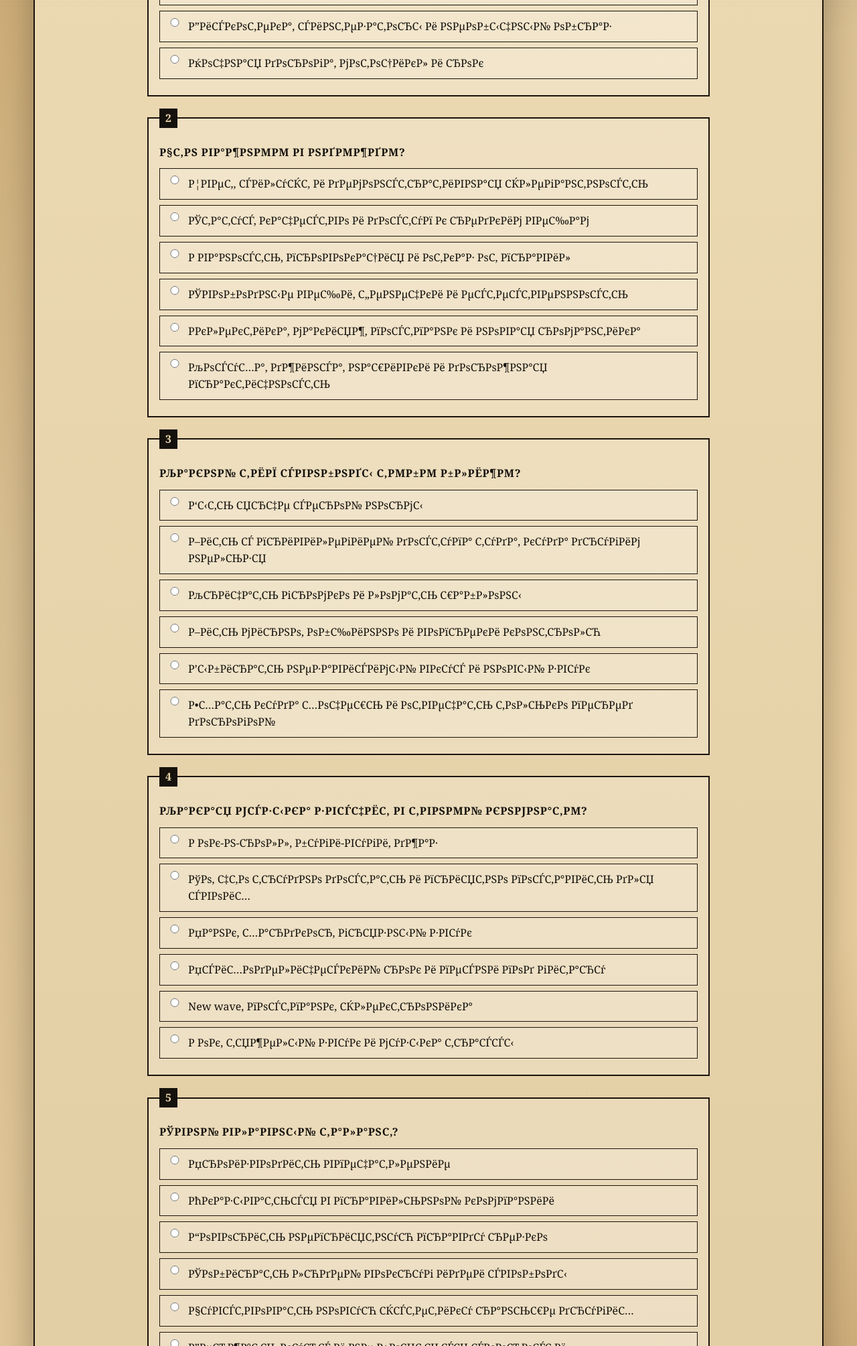
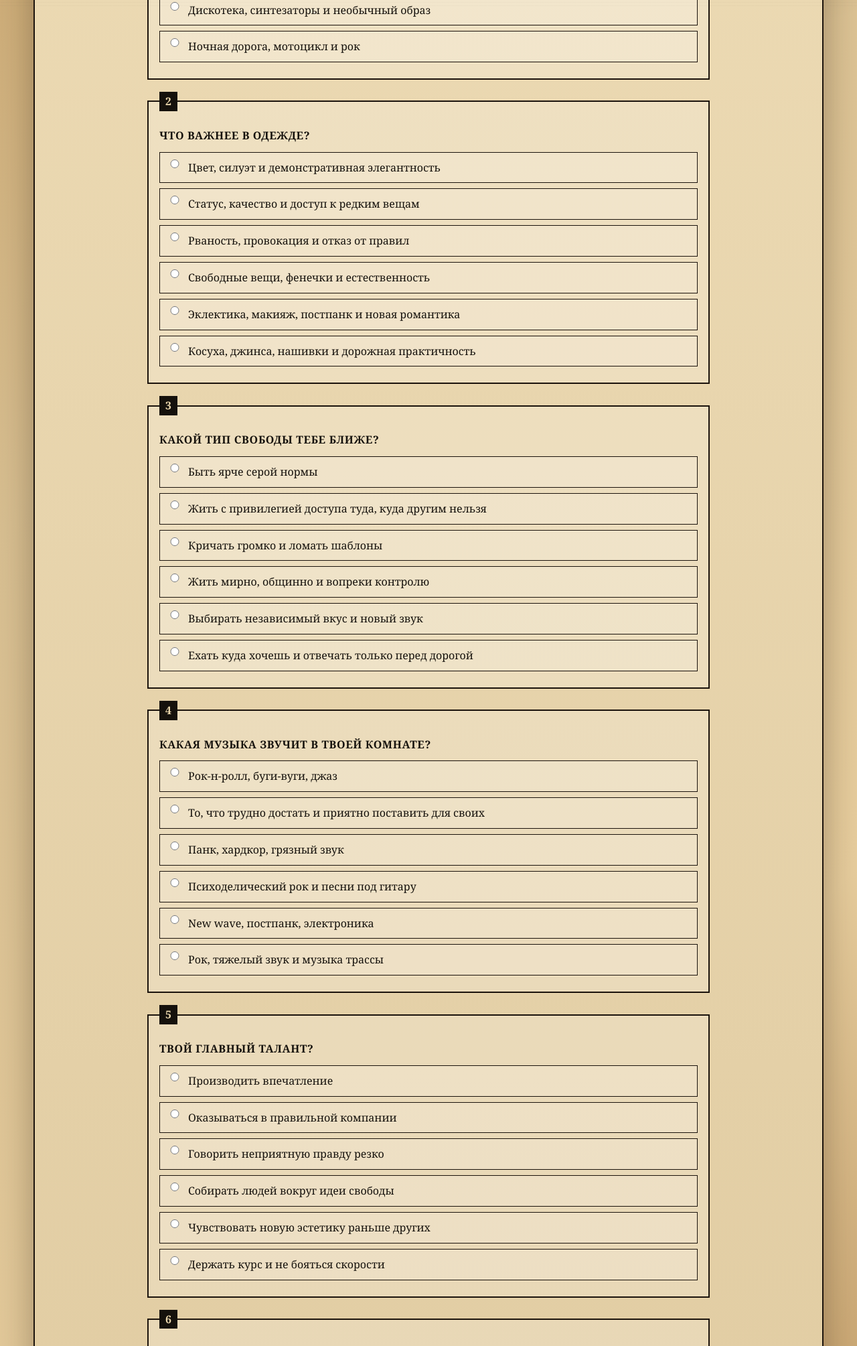
Before and after one commit to minipeck/history-project, a website built with Vite: page test.html in a window 1280 px wide. Shown: the part 791-2800 px from the top of the page at 67% size. Built offline with nearby package versions, Linux system fonts and the light colour scheme.

Commit message:
added project

```diff
--- a/js/test.js
+++ b/js/test.js
@@ -1,101 +1,101 @@
 const testQuestions = [
     {
-        question: "РљР°РєРѕР№ РІРµС‡РµСЂ С‚РµР±Рµ Р±Р»РёР¶Рµ?",
+        question: "Какой вечер тебе ближе?",
         answers: [
-            { text: "РўР°РЅС†С‹, СЏСЂРєР°СЏ РѕРґРµР¶РґР° Рё РїР»Р°СЃС‚РёРЅРєР° СЃ РґР¶Р°Р·РѕРј", value: "stilyagi" },
-            { text: "Р—Р°РєСЂС‹С‚Р°СЏ РєРѕРјРїР°РЅРёСЏ, РјРѕРґРЅС‹Рµ РІРµС‰Рё Рё СЂР°Р·РіРѕРІРѕСЂС‹ РЅРµ РґР»СЏ РІСЃРµС…", value: "majors" },
-            { text: "РЁСѓРјРЅС‹Р№ РєРІР°СЂС‚РёСЂРЅРёРє РёР»Рё РїРѕРґРІР°Р»СЊРЅС‹Р№ РєРѕРЅС†РµСЂС‚", value: "punk" },
-            { text: "Р“РёС‚Р°СЂР°, СЂР°Р·РіРѕРІРѕСЂС‹ Рѕ СЃРІРѕР±РѕРґРµ Рё РґР»РёРЅРЅР°СЏ РїСЂРѕРіСѓР»РєР°", value: "hippie" },
-            { text: "Р”РёСЃРєРѕС‚РµРєР°, СЃРёРЅС‚РµР·Р°С‚РѕСЂС‹ Рё РЅРµРѕР±С‹С‡РЅС‹Р№ РѕР±СЂР°Р·", value: "newwave" },
-            { text: "РќРѕС‡РЅР°СЏ РґРѕСЂРѕРіР°, РјРѕС‚РѕС†РёРєР» Рё СЂРѕРє", value: "bikers" }
+            { text: "Танцы, яркая одежда и пластинка с джазом", value: "stilyagi" },
+            { text: "Закрытая компания, модные вещи и разговоры не для всех", value: "majors" },
+            { text: "Шумный квартирник или подвальный концерт", value: "punk" },
+            { text: "Гитара, разговоры о свободе и длинная прогулка", value: "hippie" },
+            { text: "Дискотека, синтезаторы и необычный образ", value: "newwave" },
+            { text: "Ночная дорога, мотоцикл и рок", value: "bikers" }
         ]
     },
     {
-        question: "Р§С‚Рѕ РІР°Р¶РЅРµРµ РІ РѕРґРµР¶РґРµ?",
+        question: "Что важнее в одежде?",
         answers: [
-            { text: "Р¦РІРµС‚, СЃРёР»СѓСЌС‚ Рё РґРµРјРѕРЅСЃС‚СЂР°С‚РёРІРЅР°СЏ СЌР»РµРіР°РЅС‚РЅРѕСЃС‚СЊ", value: "stilyagi" },
-            { text: "РЎС‚Р°С‚СѓСЃ, РєР°С‡РµСЃС‚РІРѕ Рё РґРѕСЃС‚СѓРї Рє СЂРµРґРєРёРј РІРµС‰Р°Рј", value: "majors" },
-            { text: "Р РІР°РЅРѕСЃС‚СЊ, РїСЂРѕРІРѕРєР°С†РёСЏ Рё РѕС‚РєР°Р· РѕС‚ РїСЂР°РІРёР»", value: "punk" },
-            { text: "РЎРІРѕР±РѕРґРЅС‹Рµ РІРµС‰Рё, С„РµРЅРµС‡РєРё Рё РµСЃС‚РµСЃС‚РІРµРЅРЅРѕСЃС‚СЊ", value: "hippie" },
-            { text: "Р­РєР»РµРєС‚РёРєР°, РјР°РєРёСЏР¶, РїРѕСЃС‚РїР°РЅРє Рё РЅРѕРІР°СЏ СЂРѕРјР°РЅС‚РёРєР°", value: "newwave" },
-            { text: "РљРѕСЃСѓС…Р°, РґР¶РёРЅСЃР°, РЅР°С€РёРІРєРё Рё РґРѕСЂРѕР¶РЅР°СЏ РїСЂР°РєС‚РёС‡РЅРѕСЃС‚СЊ", value: "bikers" }
+            { text: "Цвет, силуэт и демонстративная элегантность", value: "stilyagi" },
+            { text: "Статус, качество и доступ к редким вещам", value: "majors" },
+            { text: "Рваность, провокация и отказ от правил", value: "punk" },
+            { text: "Свободные вещи, фенечки и естественность", value: "hippie" },
+            { text: "Эклектика, макияж, постпанк и новая романтика", value: "newwave" },
+            { text: "Косуха, джинса, нашивки и дорожная практичность", value: "bikers" }
         ]
     },
     {
-        question: "РљР°РєРѕР№ С‚РёРї СЃРІРѕР±РѕРґС‹ С‚РµР±Рµ Р±Р»РёР¶Рµ?",
+        question: "Какой тип свободы тебе ближе?",
         answers: [
-            { text: "Р‘С‹С‚СЊ СЏСЂС‡Рµ СЃРµСЂРѕР№ РЅРѕСЂРјС‹", value: "stilyagi" },
-            { text: "Р–РёС‚СЊ СЃ РїСЂРёРІРёР»РµРіРёРµР№ РґРѕСЃС‚СѓРїР° С‚СѓРґР°, РєСѓРґР° РґСЂСѓРіРёРј РЅРµР»СЊР·СЏ", value: "majors" },
-            { text: "РљСЂРёС‡Р°С‚СЊ РіСЂРѕРјРєРѕ Рё Р»РѕРјР°С‚СЊ С€Р°Р±Р»РѕРЅС‹", value: "punk" },
-            { text: "Р–РёС‚СЊ РјРёСЂРЅРѕ, РѕР±С‰РёРЅРЅРѕ Рё РІРѕРїСЂРµРєРё РєРѕРЅС‚СЂРѕР»СЋ", value: "hippie" },
-            { text: "Р’С‹Р±РёСЂР°С‚СЊ РЅРµР·Р°РІРёСЃРёРјС‹Р№ РІРєСѓСЃ Рё РЅРѕРІС‹Р№ Р·РІСѓРє", value: "newwave" },
-            { text: "Р•С…Р°С‚СЊ РєСѓРґР° С…РѕС‡РµС€СЊ Рё РѕС‚РІРµС‡Р°С‚СЊ С‚РѕР»СЊРєРѕ РїРµСЂРµРґ РґРѕСЂРѕРіРѕР№", value: "bikers" }
+            { text: "Быть ярче серой нормы", value: "stilyagi" },
+            { text: "Жить с привилегией доступа туда, куда другим нельзя", value: "majors" },
+            { text: "Кричать громко и ломать шаблоны", value: "punk" },
+            { text: "Жить мирно, общинно и вопреки контролю", value: "hippie" },
+            { text: "Выбирать независимый вкус и новый звук", value: "newwave" },
+            { text: "Ехать куда хочешь и отвечать только перед дорогой", value: "bikers" }
         ]
     },
     {
-        question: "РљР°РєР°СЏ РјСѓР·С‹РєР° Р·РІСѓС‡РёС‚ РІ С‚РІРѕРµР№ РєРѕРјРЅР°С‚Рµ?",
+        question: "Какая музыка звучит в твоей комнате?",
         answers: [
-            { text: "Р РѕРє-РЅ-СЂРѕР»Р», Р±СѓРіРё-РІСѓРіРё, РґР¶Р°Р·", value: "stilyagi" },
-            { text: "РўРѕ, С‡С‚Рѕ С‚СЂСѓРґРЅРѕ РґРѕСЃС‚Р°С‚СЊ Рё РїСЂРёСЏС‚РЅРѕ РїРѕСЃС‚Р°РІРёС‚СЊ РґР»СЏ СЃРІРѕРёС…", value: "majors" },
-            { text: "РџР°РЅРє, С…Р°СЂРґРєРѕСЂ, РіСЂСЏР·РЅС‹Р№ Р·РІСѓРє", value: "punk" },
-            { text: "РџСЃРёС…РѕРґРµР»РёС‡РµСЃРєРёР№ СЂРѕРє Рё РїРµСЃРЅРё РїРѕРґ РіРёС‚Р°СЂСѓ", value: "hippie" },
-            { text: "New wave, РїРѕСЃС‚РїР°РЅРє, СЌР»РµРєС‚СЂРѕРЅРёРєР°", value: "newwave" },
-            { text: "Р РѕРє, С‚СЏР¶РµР»С‹Р№ Р·РІСѓРє Рё РјСѓР·С‹РєР° С‚СЂР°СЃСЃС‹", value: "bikers" }
+            { text: "Рок-н-ролл, буги-вуги, джаз", value: "stilyagi" },
+            { text: "То, что трудно достать и приятно поставить для своих", value: "majors" },
+            { text: "Панк, хардкор, грязный звук", value: "punk" },
+            { text: "Психоделический рок и песни под гитару", value: "hippie" },
+            { text: "New wave, постпанк, электроника", value: "newwave" },
+            { text: "Рок, тяжелый звук и музыка трассы", value: "bikers" }
         ]
     },
     {
-        question: "РўРІРѕР№ РіР»Р°РІРЅС‹Р№ С‚Р°Р»Р°РЅС‚?",
+        question: "Твой главный талант?",
         answers: [
-            { text: "РџСЂРѕРёР·РІРѕРґРёС‚СЊ РІРїРµС‡Р°С‚Р»РµРЅРёРµ", value: "stilyagi" },
-            { text: "РћРєР°Р·С‹РІР°С‚СЊСЃСЏ РІ РїСЂР°РІРёР»СЊРЅРѕР№ РєРѕРјРїР°РЅРёРё", value: "majors" },
-            { text: "Р“РѕРІРѕСЂРёС‚СЊ РЅРµРїСЂРёСЏС‚РЅСѓСЋ РїСЂР°РІРґСѓ СЂРµР·РєРѕ", value: "punk" },
-            { text: "РЎРѕР±РёСЂР°С‚СЊ Р»СЋРґРµР№ РІРѕРєСЂСѓРі РёРґРµРё СЃРІРѕР±РѕРґС‹", value: "hippie" },
-            { text: "Р§СѓРІСЃС‚РІРѕРІР°С‚СЊ РЅРѕРІСѓСЋ СЌСЃС‚РµС‚РёРєСѓ СЂР°РЅСЊС€Рµ РґСЂСѓРіРёС…", value: "newwave" },
-            { text: "Р”РµСЂР¶Р°С‚СЊ РєСѓСЂСЃ Рё РЅРµ Р±РѕСЏС‚СЊСЃСЏ СЃРєРѕСЂРѕСЃС‚Рё", value: "bikers" }
+            { text: "Производить впечатление", value: "stilyagi" },
+            { text: "Оказываться в правильной компании", value: "majors" },
+            { text: "Говорить неприятную правду резко", value: "punk" },
+            { text: "Собирать людей вокруг идеи свободы", value: "hippie" },
+            { text: "Чувствовать новую эстетику раньше других", value: "newwave" },
+            { text: "Держать курс и не бояться скорости", value: "bikers" }
         ]
     },
     {
-        question: "Р“РґРµ С‚РµР±СЏ РёСЃРєР°С‚СЊ?",
+        question: "Где тебя искать?",
         answers: [
-            { text: "РќР° С‚Р°РЅС†Р°С… Рё РіРѕСЂРѕРґСЃРєРѕРј РїСЂРѕРјРµРЅР°РґРµ", value: "stilyagi" },
-            { text: "Р’ СЃС‚РѕР»РёС‡РЅРѕР№ РєРѕРјРїР°РЅРёРё СЃ РѕСЃРѕР±С‹Рј РІС…РѕРґРѕРј", value: "majors" },
-            { text: "Р’ Р°РЅРґРµРіСЂР°СѓРЅРґРЅРѕР№ РјСѓР·С‹РєР°Р»СЊРЅРѕР№ С‚СѓСЃРѕРІРєРµ", value: "punk" },
-            { text: "РќР° РІРїРёСЃРєРµ, РєРІР°СЂС‚РёСЂРЅРёРєРµ РёР»Рё РІ РїСѓС‚Рё", value: "hippie" },
-            { text: "Р’ РєР»СѓР±Рµ, РЅР° РґРёСЃРєРѕС‚РµРєРµ РёР»Рё СЂСЏРґРѕРј СЃ РЅРѕРІРѕР№ СЃС†РµРЅРѕР№", value: "newwave" },
-            { text: "Р’ РіР°СЂР°Р¶Рµ, РЅР° СЃР±РѕСЂРµ РёР»Рё РЅРѕС‡РЅРѕРј РїСЂРѕР±РµРіРµ", value: "bikers" }
+            { text: "На танцах и городском променаде", value: "stilyagi" },
+            { text: "В столичной компании с особым входом", value: "majors" },
+            { text: "В андеграундной музыкальной тусовке", value: "punk" },
+            { text: "На вписке, квартирнике или в пути", value: "hippie" },
+            { text: "В клубе, на дискотеке или рядом с новой сценой", value: "newwave" },
+            { text: "В гараже, на сборе или ночном пробеге", value: "bikers" }
         ]
     }
 ];
 
 const results = {
     stilyagi: {
-        title: "РўРІРѕР№ С‚РёРї: РЎС‚РёР»СЏРіР°",
-        description: "РўРµР±Рµ Р±Р»РёР·РєРё СЏСЂРєРѕСЃС‚СЊ, РёСЂРѕРЅРёСЏ, РјСѓР·С‹РєР° Рё РїСЂР°РІРѕ РІС‹РіР»СЏРґРµС‚СЊ РЅРµ РєР°Рє РІСЃРµ.",
+        title: "Твой тип: Стиляга",
+        description: "Тебе близки яркость, ирония, музыка и право выглядеть не как все.",
         link: "pages/stilyagi.html"
     },
     majors: {
-        title: "РўРІРѕР№ С‚РёРї: РњР°Р¶РѕСЂ",
-        description: "РўРµР±Рµ Р±Р»РёР¶Рµ СЃС‚Р°С‚СѓСЃ, Р·Р°РєСЂС‹С‚С‹Рµ РєРѕРјРїР°РЅРёРё, СЂРµРґРєРёРµ РІРµС‰Рё Рё Р¶РёР·РЅСЊ СЃ РѕС‰СѓС‰РµРЅРёРµРј РѕСЃРѕР±РѕРіРѕ РґРѕСЃС‚СѓРїР°.",
+        title: "Твой тип: Мажор",
+        description: "Тебе ближе статус, закрытые компании, редкие вещи и жизнь с ощущением особого доступа.",
         link: "pages/majors.html"
     },
     punk: {
-        title: "РўРІРѕР№ С‚РёРї: РџР°РЅРє",
-        description: "РўРµР±Рµ РІР°Р¶РЅС‹ СЌРїР°С‚Р°Р¶, РіСЂРѕРјРєРѕРµ СЃР°РјРѕРІС‹СЂР°Р¶РµРЅРёРµ Рё РѕС‚РєР°Р· РѕС‚ СѓРґРѕР±РЅС‹С… С€Р°Р±Р»РѕРЅРѕРІ.",
+        title: "Твой тип: Панк",
+        description: "Тебе важны эпатаж, громкое самовыражение и отказ от удобных шаблонов.",
         link: "pages/punk.html"
     },
     hippie: {
-        title: "РўРІРѕР№ С‚РёРї: РҐРёРїРїРё",
-        description: "РўРІРѕР№ РѕСЂРёРµРЅС‚РёСЂ - СЃРІРѕР±РѕРґР°, РїР°С†РёС„РёР·Рј, РѕР±С‰РµРЅРёРµ Рё РјСЏРіРєРёР№ СѓС…РѕРґ РѕС‚ РєРѕРЅС‚СЂРѕР»СЏ.",
+        title: "Твой тип: Хиппи",
+        description: "Твой ориентир - свобода, пацифизм, общение и мягкий уход от контроля.",
         link: "pages/hippie.html"
     },
     newwave: {
-        title: "РўРІРѕР№ С‚РёРї: РќСЊСЋРІРµР№РІРµСЂ",
-        description: "РўС‹ РІС‹Р±РёСЂР°РµС€СЊ СЌСЃС‚РµС‚РёС‡РµСЃРєРёР№ СЌРєСЃРїРµСЂРёРјРµРЅС‚, РјСѓР·С‹РєСѓ Рё РЅРµР·Р°РІРёСЃРёРјС‹Р№ РіРѕСЂРѕРґСЃРєРѕР№ РІРєСѓСЃ.",
+        title: "Твой тип: Ньювейвер",
+        description: "Ты выбираешь эстетический эксперимент, музыку и независимый городской вкус.",
         link: "pages/newwave.html"
     },
     bikers: {
-        title: "РўРІРѕР№ С‚РёРї: Р‘Р°Р№РєРµСЂ",
-        description: "РўРµР±Рµ Р±Р»РёР·РєРё РґРѕСЂРѕРіР°, СЃРєРѕСЂРѕСЃС‚СЊ, Р±СЂР°С‚СЃС‚РІРѕ Рё СЃРІРѕР±РѕРґР° РєР°Рє РѕР±СЂР°Р· Р¶РёР·РЅРё.",
+        title: "Твой тип: Байкер",
+        description: "Тебе близки дорога, скорость, братство и свобода как образ жизни.",
         link: "pages/bikers.html"
     }
 };
@@ -121,7 +121,7 @@ function createTest() {
         html += `</fieldset>`;
     });
 
-    html += `<button class="submit-btn" type="button" id="submit-test">РџРѕР»СѓС‡РёС‚СЊ СЂРµР·СѓР»СЊС‚Р°С‚</button>`;
+    html += `<button class="submit-btn" type="button" id="submit-test">Получить результат</button>`;
     testForm.innerHTML = html;
     document.getElementById("submit-test").addEventListener("click", submitTest);
 }
@@ -132,7 +132,7 @@ function submitTest() {
     for (let i = 0; i < testQuestions.length; i += 1) {
         const checked = document.querySelector(`input[name="q-${i}"]:checked`);
         if (!checked) {
-            alert("РћС‚РІРµС‚СЊ РЅР° РІСЃРµ РІРѕРїСЂРѕСЃС‹, С‡С‚РѕР±С‹ РіР°Р·РµС‚Р° РІС‹РЅРµСЃР»Р° РІРµСЂРґРёРєС‚.");
+            alert("Ответь на все вопросы, чтобы газета вынесла вердикт.");
             return;
         }
         scores[checked.value] += 1;
@@ -148,9 +148,9 @@ function showResult(key) {
         <h2 class="section-title">${result.title}</h2>
         <p>${result.description}</p>
         <div class="result-actions">
-            <a class="result-btn" href="${result.link}">РћС‚РєСЂС‹С‚СЊ РІРєР»Р°РґРєСѓ</a>
-            <button class="result-btn" type="button" onclick="location.reload()">РџСЂРѕР№С‚Рё РµС‰Рµ СЂР°Р·</button>
-            <a class="result-btn" href="index.html">РќР° РїРµСЂРІСѓСЋ РїРѕР»РѕСЃСѓ</a>
+            <a class="result-btn" href="${result.link}">Открыть вкладку</a>
+            <button class="result-btn" type="button" onclick="location.reload()">Пройти еще раз</button>
+            <a class="result-btn" href="index.html">На первую полосу</a>
         </div>
     </section>`;
 }
```
Also changed, not shown: index.html (+1 -1 lines), test.html (+1 -1 lines), subcultures.html (line endings or trailing spaces).
